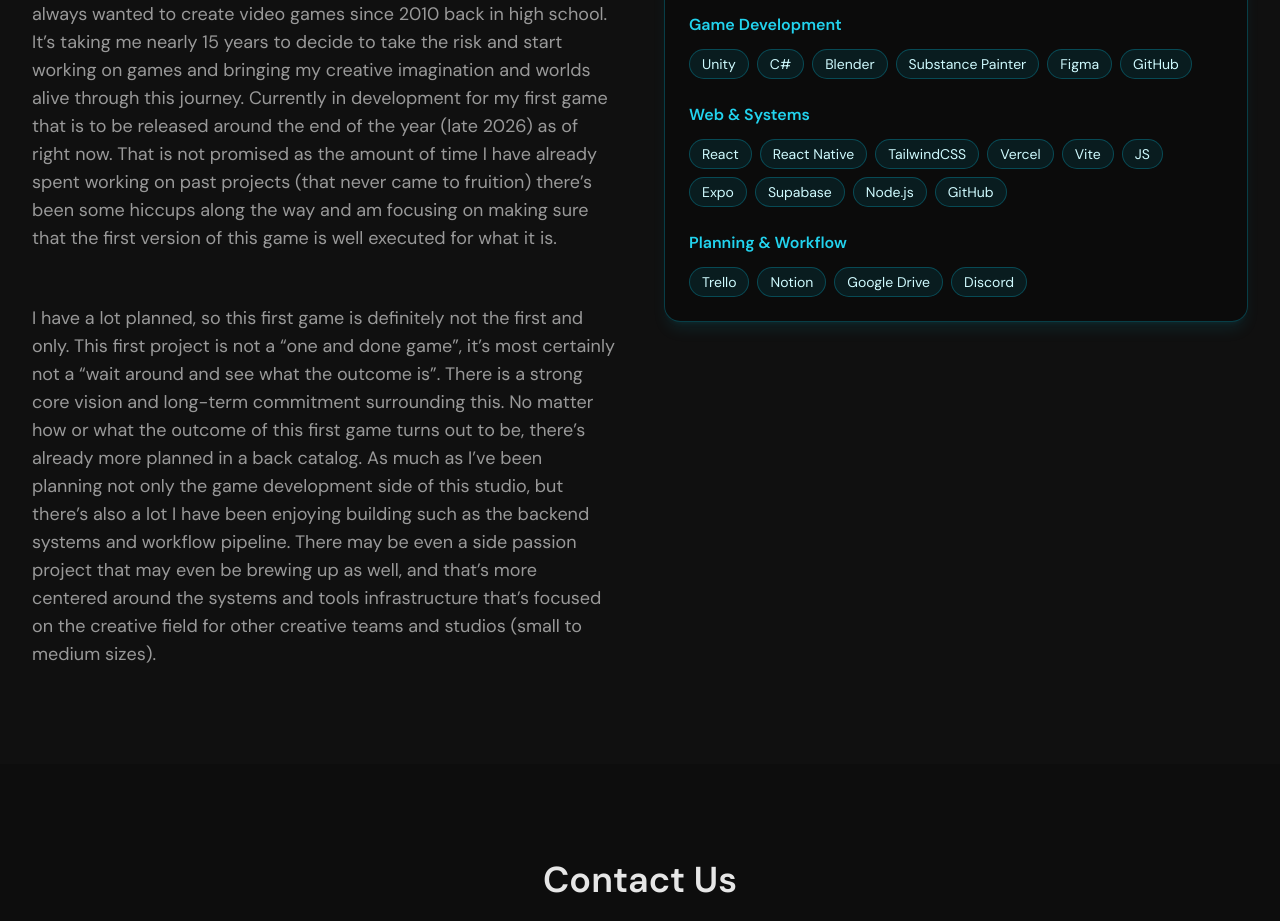
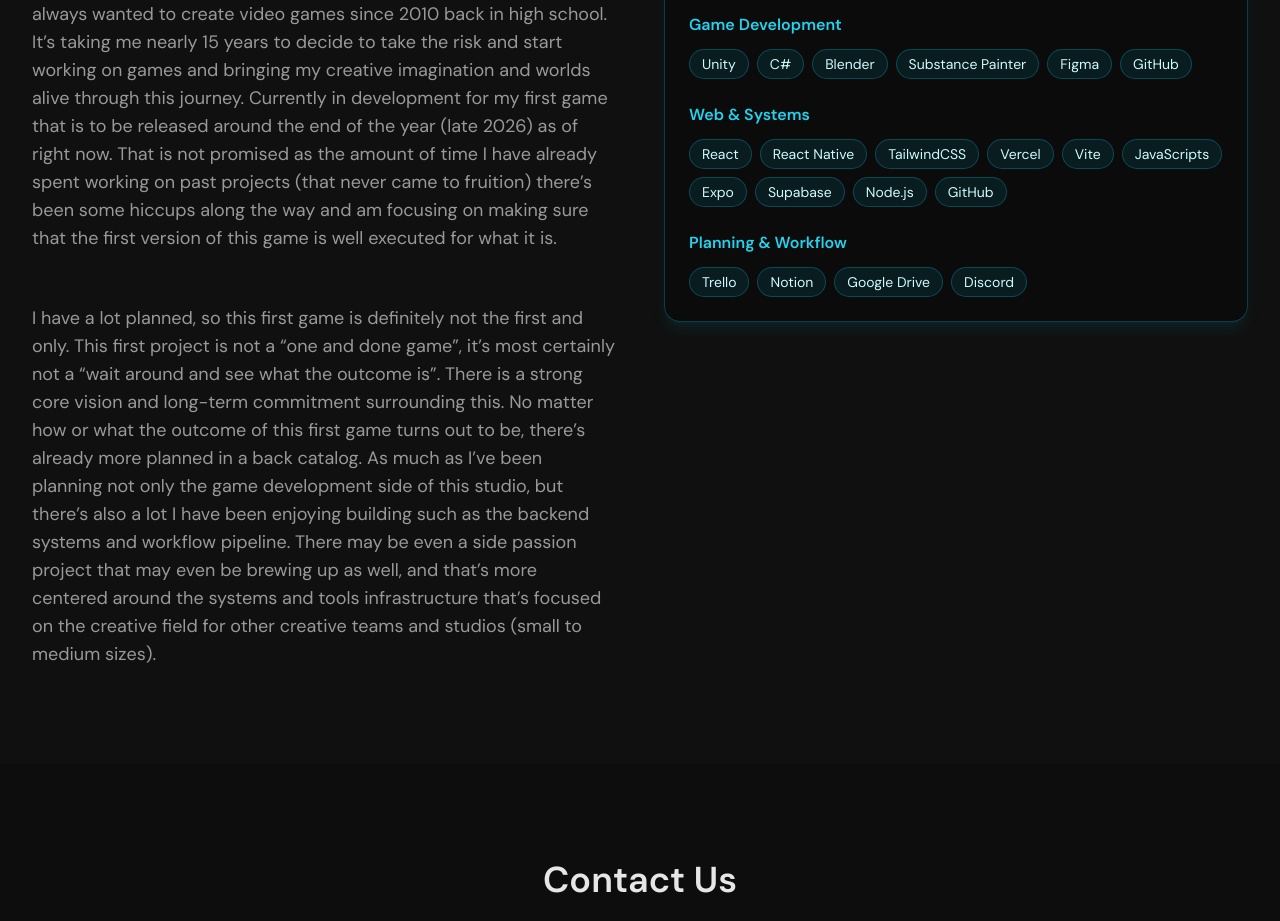
Before and after one commit to Minxci/neverphorm-site, a React (Vite) app in the folder apps/web/: page / in a window 1280 px wide. Shown: the part 1520-2441 px from the top of the page. Built offline with nearby package versions, Linux system fonts and the light colour scheme; the HTML template or start-up script is replaced by a standard one; what pocketbase would draw is missing.

Commit message:
javascript in full lol

```diff
--- a/apps/web/src/pages/HomePage.jsx
+++ b/apps/web/src/pages/HomePage.jsx
@@ -33,7 +33,7 @@ const HomePage = () => {
 
   const devStack = {
     "Game Development": ["Unity", "C#", "Blender", "Substance Painter", "Figma", "GitHub"],
-    "Web & Systems": ["React", "React Native", "TailwindCSS", "Vercel", "Vite", "JS", "Expo", "Supabase", "Node.js", "GitHub"],
+    "Web & Systems": ["React", "React Native", "TailwindCSS", "Vercel", "Vite", "JavaScripts", "Expo", "Supabase", "Node.js", "GitHub"],
     "Planning & Workflow": ["Trello", "Notion", "Google Drive", "Discord"],
   };
 
```
